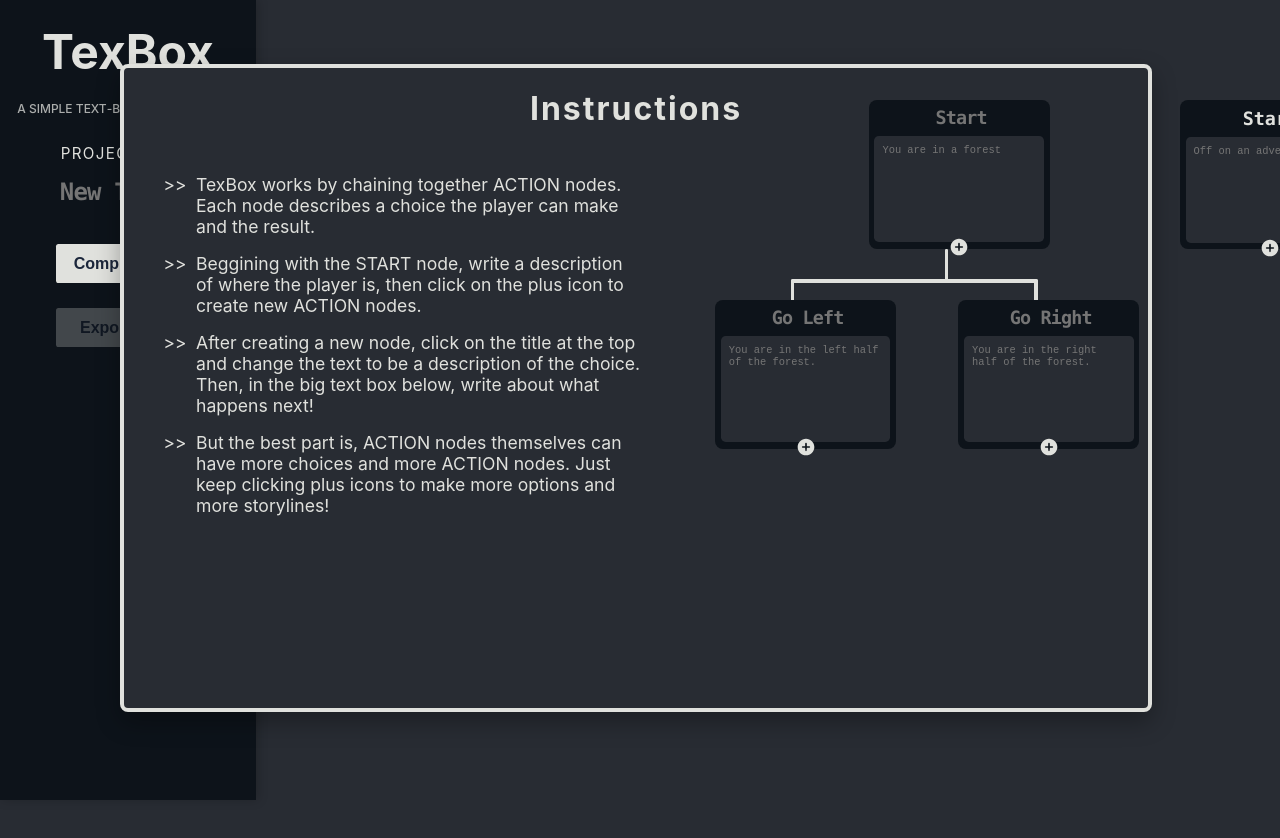
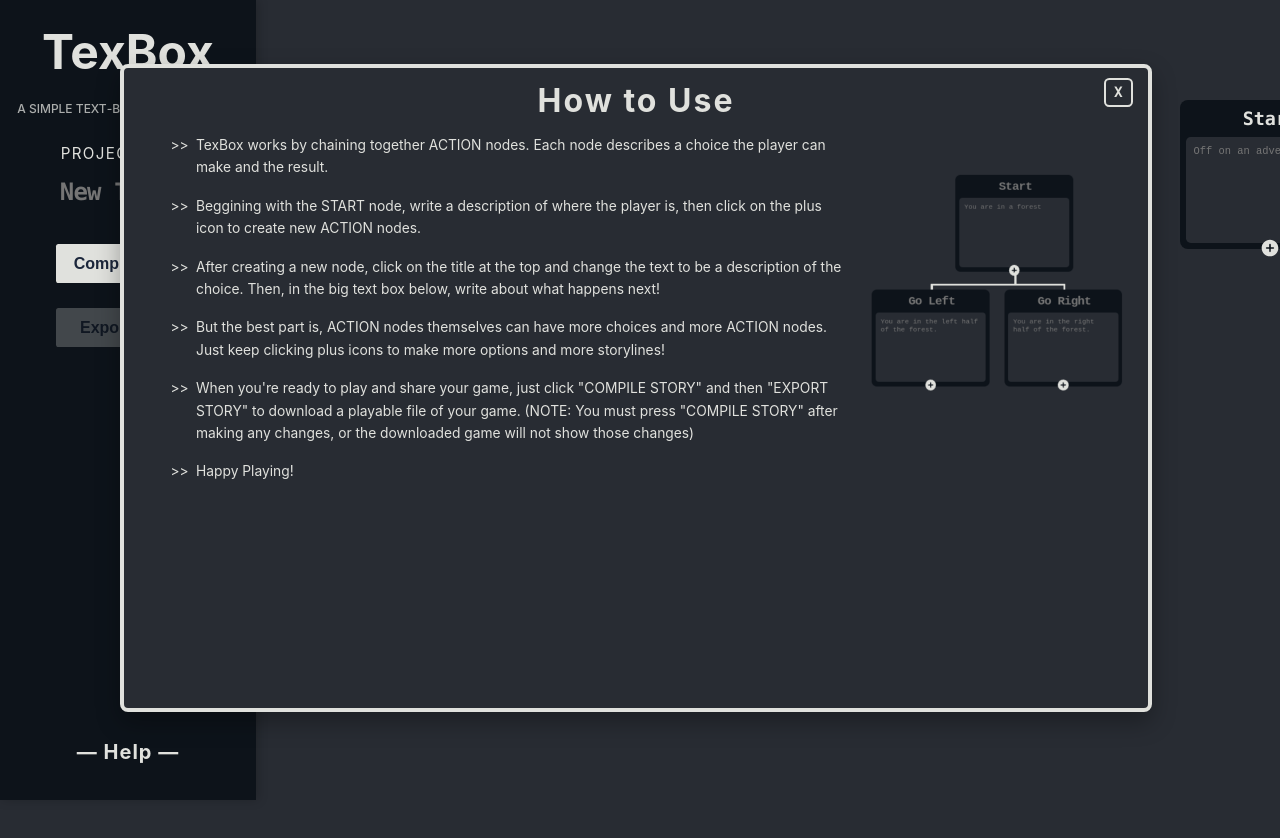
Before and after one commit to jacobcjohnston/TexBox, a React (Create React App) app: page / in a window 1280 px wide. Shown: the top 838 px of the page. Built offline with nearby package versions, Linux system fonts and the light colour scheme.

Commit message:
Completed instructions and added opening and closing functionality. Replaced Complicted Node Simulation with a screenshot

```diff
--- a/src/App.css
+++ b/src/App.css
@@ -203,7 +203,18 @@ textarea {
 
 
 
+#instructionsLink {
+  position: fixed;
+  width:32vmin;
+  bottom:2vh;
+  letter-spacing: 1px;
+  font-size: 2.5vmin;
+  transition: translate 0.4s;
+}
 
+#instructionsLink:hover{
+  translate: 0 -0.3vmin;
+}
 
 #Instruction-Container{
   width:calc(80vw);
@@ -214,20 +225,47 @@ textarea {
   position: fixed;
   box-shadow: 0px 10px 25px rgba(0, 0.03, 0.07, 0.3);
   border-radius: 1vmin;
-  border: 4px solid var(--cream);
+  border: 0.5vmin solid var(--cream);
   background-color: var(--metal);
   overflow: hidden;
 }
+#closeInstructions {
+  font-family: source-code-pro, Menlo, Monaco, Consolas, 'Courier New', monospace;
+  font-size: 1.8vmin;
+  font-weight: 900;
+  border: 0.3vmin solid var(--cream);
+  border-radius: 0.65vmin;
+  background-color: var(--metal);
+  color: var(--cream);
+  position: fixed;
+  right:11.5vw;
+  top:8vmin;
+  line-height: 3.1vmin;
+  width:3.1vmin;
+  aspect-ratio: 1;
+  transition: transform 0.5s box-shadow 0.5s background-color 0.5s;
+}
+
+#closeInstructions:hover{
+  transform: translate(0, -0.1vmin);
+  box-shadow:0px 3px 7px rgba(0, 0, 0, 0.4);
+  background-color: var(--superDark);
+}
+
+
 
 h1.Instructions {
   letter-spacing: 2px;
   font-size: 4vmin;
+  transform: translate(0, -1vmin);
 }
 ol.Instructions {
   text-align: left;
   padding:3vmin 9vmin;
-  font-size: 2.2vmin;
-  width:35vw;
+  font-size: calc(1.3vw+2px);
+  padding-top: 0px;
+  line-height: 2.8vmin;
+  transform: translate(0, -2vmin);
 }
 
 li.Instructions {
@@ -235,21 +273,9 @@ li.Instructions {
   list-style: ">>  ";
 }
 
-.Example {
-  position: fixed;
+#nodeGraph {
+  float:right;
+  margin:3vmin;
+  width:32vmin;
+  aspect-ratio: 447/389;
 }
-#ExampleNode {
-  right:18vw;
-  top:100px;
-}
-
-#ExampleNode2 {
-  right:30vw;
-  top:300px;
-}
-
-#ExampleNode3 {
-
-  right:11vw;
-  top:300px;
-}
--- a/src/Instructions.js
+++ b/src/Instructions.js
@@ -1,44 +1,26 @@
-import logo from "./logo.svg";
-import {Line} from "./NodeComp.js";
-import getVMin, {useAbsoluteDimensions} from './window';
+
+export default function Instructions({visible, setVisible}) {
 
 
-export default function Instructions() {
-    return (
+    return visible ? (
         <div id="Instruction-Container">
-            <h1 className="Instructions">Instructions</h1>
+            <h1 className="Instructions">How to Use</h1>
+            <img id="nodeGraph" src={require("./nodetree.png")} alt="Node tree"></img>
             <ol className="Instructions">
                 <li className="Instructions">TexBox works by chaining together ACTION nodes. Each node describes a choice the player can make and the result.</li>
                 <li className="Instructions">Beggining with the START node, write a description of where the player is, then click on the plus icon to create new ACTION nodes.</li>
                 <li className="Instructions">After creating a new node, click on the title at the top and change the text to be a description of the choice. Then, in the big text box below, write about what happens next! </li>
                 <li className="Instructions">But the best part is, ACTION nodes themselves can have more choices and more ACTION nodes. Just keep clicking plus icons to make more options and more storylines!</li>
-
+                <li className="Instructions">When you're ready to play and share your game, just click "COMPILE STORY" and then "EXPORT STORY" to download a playable file of your game. (NOTE: You must press "COMPILE STORY" after making any changes, or the downloaded game will not show those changes)</li>
+                <li className="Instructions">Happy Playing!</li>
             </ol>
-
-
-
-
-
-            <div className="Node Example" id="ExampleNode">
-                <input className="Action" placeholder="Start" readOnly></input>
-                <textarea placeholder={"You are in a forest"} readOnly></textarea>
-                <img src={logo} className='Plus' alt="logo"/>
-                <Line startPos={[useAbsoluteDimensions()[0]*0.82 - getVMin()*0.116-12, 100 + getVMin()*0.186]} endPos={[useAbsoluteDimensions()[0]*0.89 - getVMin()*0.116-12, 310]}/>
-                <Line startPos={[useAbsoluteDimensions()[0]*0.82 - getVMin()*0.116-12, 100 + getVMin()*0.186]} endPos={[useAbsoluteDimensions()[0]*0.70 - getVMin()*0.116-12, 310]}/>
-
-            </div>
-            <div className="Node Example" id="ExampleNode2">
-                <input className="Action" placeholder="Go Left" readOnly></input>
-                <textarea placeholder={"You are in the left half of the forest."} readOnly></textarea>
-                <img src={logo} className='Plus' alt="logo"/>
-
-            </div>
-            <div className="Node Example" id="ExampleNode3">
-                <input className="Action" placeholder="Go Right" readOnly></input>
-                <textarea placeholder={"You are in the right half of the forest."} readOnly></textarea>
-                <img src={logo} className='Plus' alt="logo"/>
-
+            <div>
+                <h3 id="closeInstructions"
+                    onClick={() => {
+                        setVisible(false);
+                    }}
+                >X</h3>
             </div>
         </div>
-    )
+    ) : (<></>)
 }
--- a/src/Sidebar.js
+++ b/src/Sidebar.js
@@ -6,6 +6,8 @@ export default function Sidebar() {
     const {map, _} = useContext(MapContext);
     const projectName = useRef("A TexBox Adventure");
     const [isCurrent, setCurrent] = useState(false);
+
+    const [instructionsVisible, setInstructionsVisible] = useState(true);
 
     const HTML = () => {
         return `
@@ -262,9 +264,10 @@ export default function Sidebar() {
                             </a>
                         </div>
                     </div>
+                    <h3 id="instructionsLink" onClick= {()=> {setInstructionsVisible(true)}}> — Help — </h3>
                 </div>
             </div>
-            <Instructions/>
+            <Instructions visible={instructionsVisible} setVisible={setInstructionsVisible}/>
         </div>
     );
 }
--- a/src/window.js
+++ b/src/window.js
@@ -4,20 +4,6 @@ function getVMin() {
     const {innerWidth:width, innerHeight:height} = window;
     return Math.min(width, height)
 }
-export function useAbsoluteDimensions(){
-    const [absoluteDimensions, setAbsoluteDimensions] = useState([window.innerWidth, window.innerHeight]);
-
-    useEffect(() => {
-        function handleResize() {
-            setAbsoluteDimensions([window.innerWidth, window.innerHeight])
-        }
-        window.addEventListener("resize", handleResize);
-        return () => window.removeEventListener("resize", handleResize)
-    }, []);
-
-    return absoluteDimensions;
-}
-
 
 export default function useWindowDimensions() {
     const [windowDimensions, setWindowDimensions] = useState(getVMin());
```
Also changed, not shown: src/nodetree.png (added).
